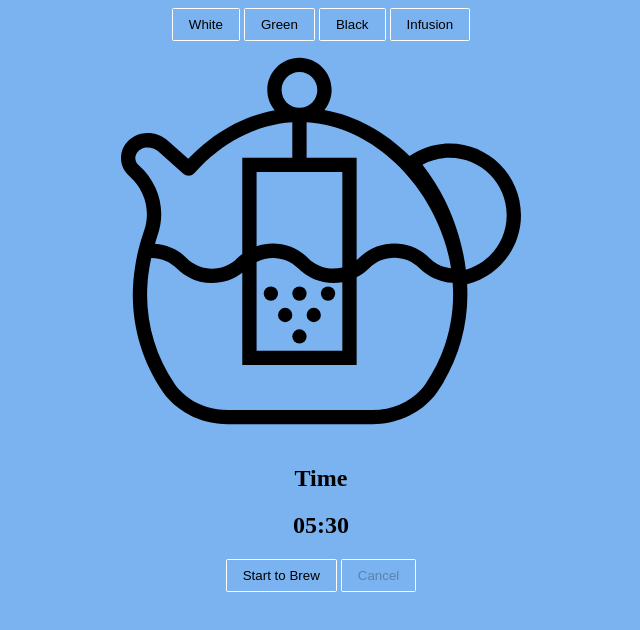
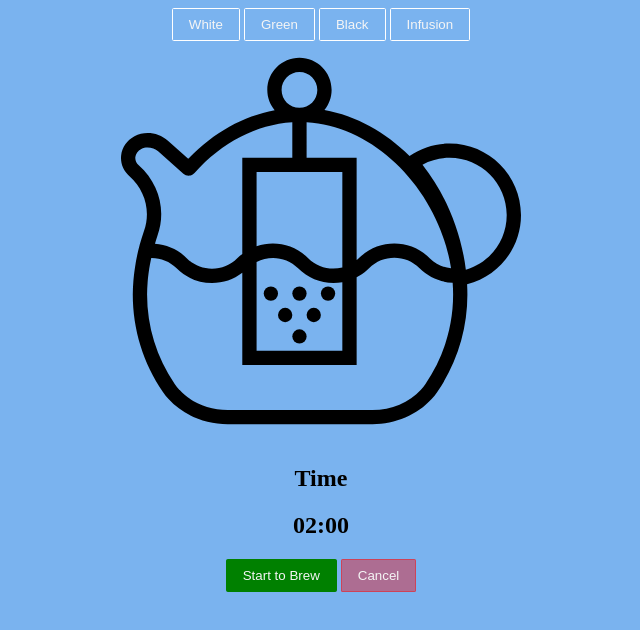
Before and after one commit to Mycroft1891/portfolio, a plain HTML site: page teatime.html in a window 1280 px wide. Shown: the whole page, without its empty margins (319-959 px from the left). Drawn offline with Linux system fonts and the light colour scheme.

Commit message:
add styling to buttons

```diff
--- a/teatime.html
+++ b/teatime.html
@@ -9,10 +9,33 @@
         background-color: #7ab3ef;
       }
       button {
+        color: whitesmoke;
         padding: 0.5rem 1rem;
+        border-radius: 0.1rem;
+      }
+      .teas {
         background-color: #7ab3ef;
         border: 1px solid white;
-        border-radius: 0.1rem;
+      }
+      .teas:hover {
+        color: #7ab3ef;
+        background-color: whitesmoke;
+      }
+      #start {
+        background-color: green;
+        border: 1px solid green;
+      }
+      #start:disabled {
+        background-color: rgba(0, 128, 0, 0.39);
+        border: 1px solid rgba(0 , 128, 0, 0.39);
+      }
+      #cancel {
+        background-color: red;
+        border: 1px solid red;
+      }
+      #cancel:disabled {
+        background-color: rgba(255, 0, 0, 0.39);
+        border: 1px solid rgba(255, 0, 0, 0.39);
       }
       #teapot {
         height: 50vh;
@@ -21,16 +44,16 @@
   </head>
   <body>
     <center>
-      <button data-key="white">White</button>
-      <button data-key="green">Green</button>
-      <button data-key="black">Black</button>
-      <button data-key="infusion">Infusion</button>
+      <button class="teas" data-key="white">White</button>
+      <button class="teas" data-key="green">Green</button>
+      <button class="teas" data-key="black">Black</button>
+      <button class="teas" data-key="infusion">Infusion</button>
       <br>
       <img id="teapot" src="img/teapot.svg" alt="teapot">
       <h2>Time</h2>
       <h2 id="time-field">05:30</h2>
-      <button data-key="start">Start to Brew</button>
-      <button disabled>Cancel</button>
+      <button id="start">Start to Brew</button>
+      <button id="cancel" disabled>Cancel</button>
     </center>
     <script src="js/teatime.js"></script>
   </body>
```
